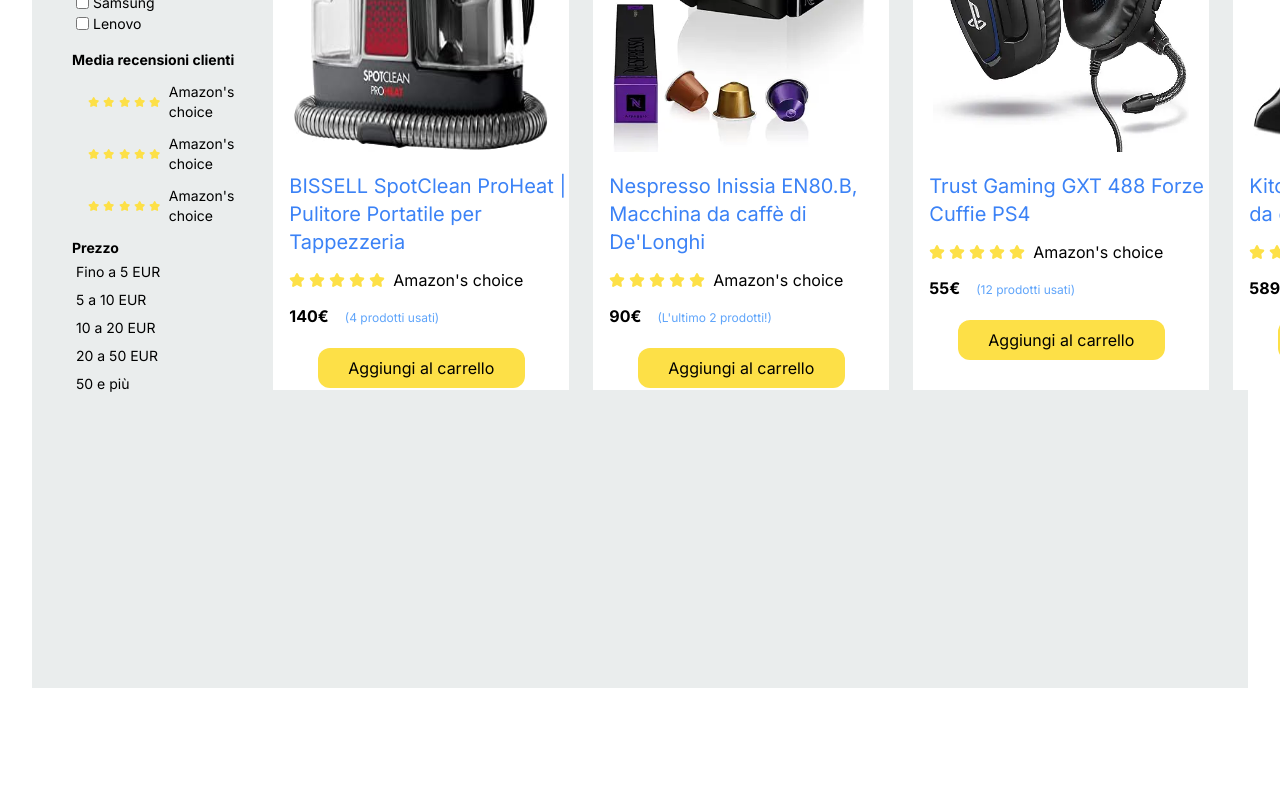
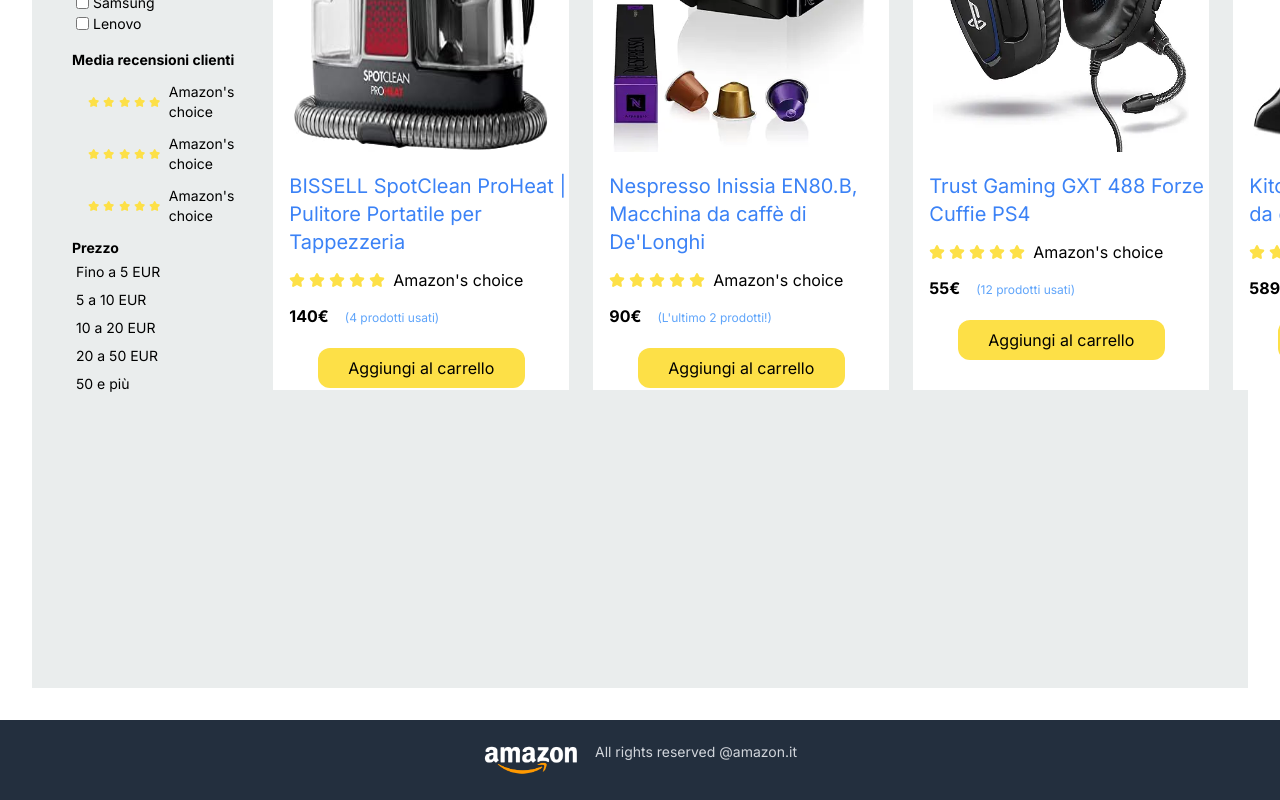
Before and after one commit to Muratkyn/amazon-clone, a Next.js app: page /product in a window 1280 px wide. Shown: the part 442-1242 px from the top of the page. Before the commit the page ends 1162 px from the top, so only its background shows below. Built offline with nearby package versions, Linux system fonts and the light colour scheme.

Commit message:
amazon_clone_css_fixes_part_3

```diff
--- a/app/globals.css
+++ b/app/globals.css
@@ -18,7 +18,7 @@
 
 .text_bold {
     font-size: large;
-    font: bold;
+    font-weight: 700;
 }
 
 .cart_items_checkout {
--- a/app/layout.tsx
+++ b/app/layout.tsx
@@ -1,9 +1,9 @@
 import type { Metadata } from "next";
 import { Inter } from "next/font/google";
-import "./globals.css";
 import { StoreProvider } from "@/redux/StoreProvider";
 import Navbar from "@/components/navbar/Navbar";
 import Footer from "@/components/footer/Footer";
+import "./globals.css";
 
 const inter = Inter({ subsets: ["latin"] });
 
@@ -21,8 +21,9 @@
     <StoreProvider>
       <html lang="en">
         <body className={inter.className}>
-        <Navbar />
-            {children}
+          <Navbar />
+              {children}
+          <Footer />
         </body>
       </html>
     </StoreProvider>
--- a/app/product/page.tsx
+++ b/app/product/page.tsx
@@ -5,16 +5,13 @@
 import Sidebar from '@/components/products/Sidebar'
 import "./page.css"
 
-
 const page = () => {
 
   return (
-    <div>
       <div className='product_page_container'>
         <Sidebar />
         <SingleProduct />
       </div>
-    </div>
   )
 }
 
```
